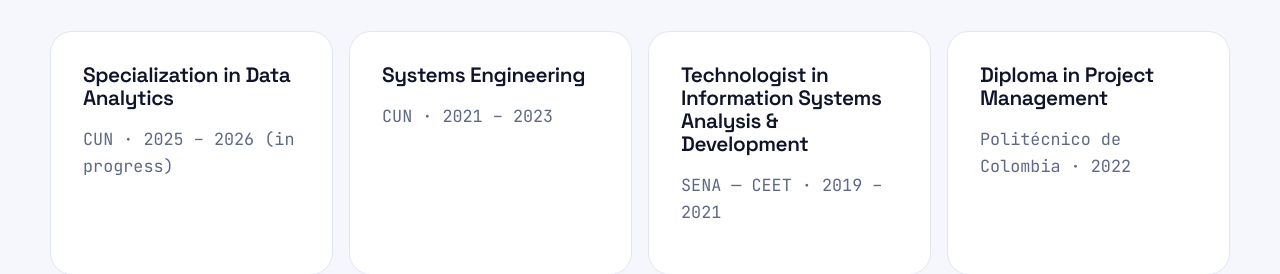
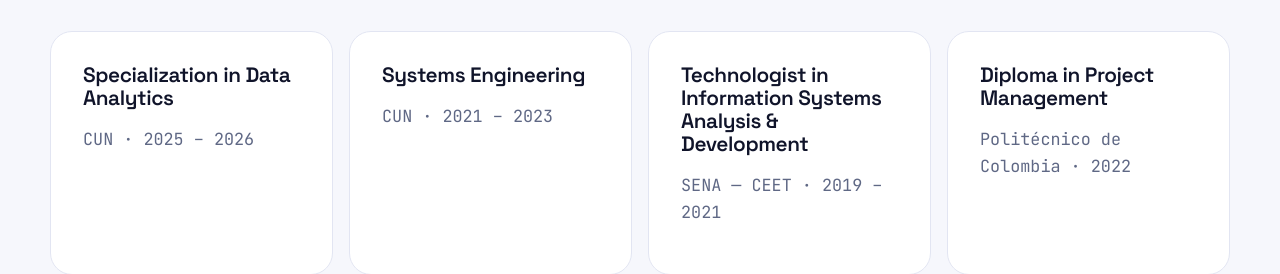
Before and after one commit to Th33Andr3s/porfatolio-personal, a website: page index.html in a window 1280 px wide. Shown: the part 3240-3514 px from the top of the page. Drawn offline with Linux system fonts and the light colour scheme.

Commit message:
fix: Se actualiza nivel de estudio

```diff
--- a/index.html
+++ b/index.html
@@ -263,7 +263,7 @@
       <div class="education-grid reveal-stagger">
         <div class="card">
           <h4 class="edu-title"><span data-i18n-es>Especialización en Analítica de Datos</span><span data-i18n-en>Specialization in Data Analytics</span></h4>
-          <p class="mono edu-meta">CUN · 2025 – 2026 <span data-i18n-es>(en curso)</span><span data-i18n-en>(in progress)</span></p>
+          <p class="mono edu-meta">CUN · 2025 – 2026</p>
         </div>
         <div class="card">
           <h4 class="edu-title"><span data-i18n-es>Ingeniería de Sistemas</span><span data-i18n-en>Systems Engineering</span></h4>
```
